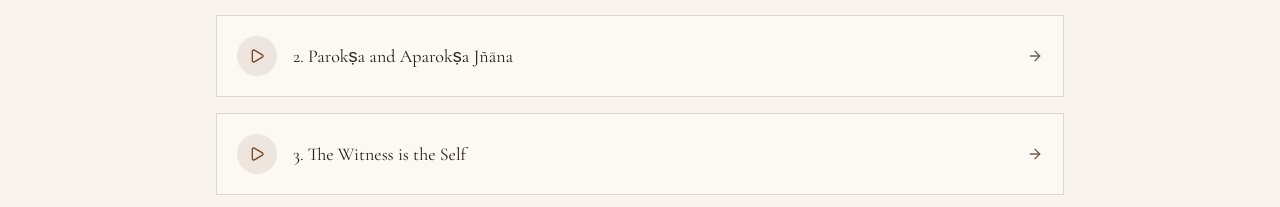
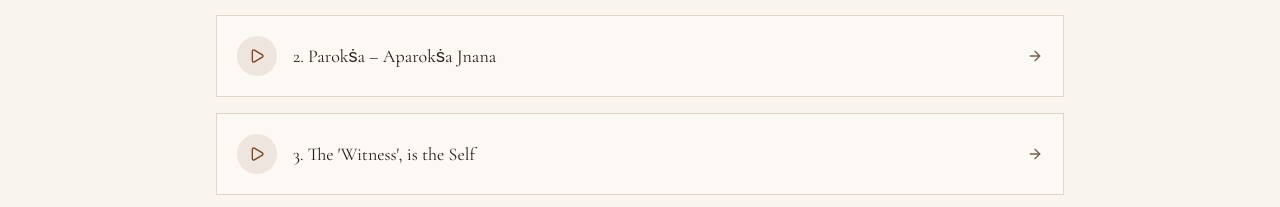
Before and after one commit to mohitmaheshwari20/v0-river-of-knowledge-website, a Next.js app: page /modules/vakyavrtti in a window 1280 px wide. Shown: the part 593-800 px from the top of the page. Built offline with nearby package versions, Linux system fonts and the light colour scheme.

Commit message:
Update lecture title display to use youtubeTitle

```diff
--- a/app/modules/vakyavrtti/page.tsx
+++ b/app/modules/vakyavrtti/page.tsx
@@ -57,7 +57,7 @@ export default function VakyavrttiPage() {
                       <Play className="h-4 w-4 text-primary" />
                     </div>
                     <h3 className="font-serif text-lg text-foreground flex-1 leading-snug">
-                      {lecture.id}. {lecture.title}
+                      {lecture.id}. {lecture.youtubeTitle.split(", study of")[0]}
                     </h3>
                     <ArrowRight className="h-4 w-4 text-muted-foreground group-hover:text-primary transition-colors flex-shrink-0" />
                   </div>
```
